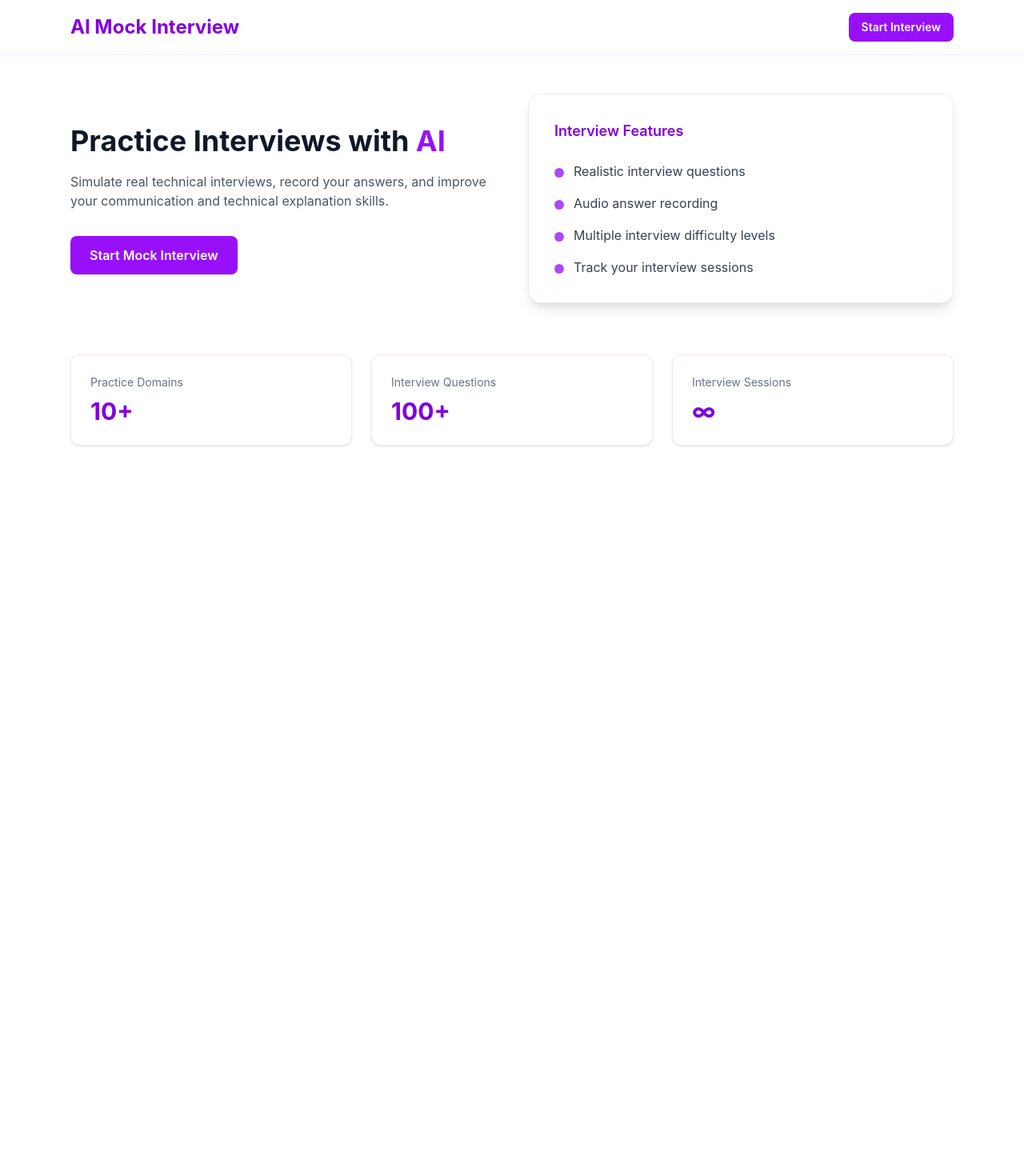
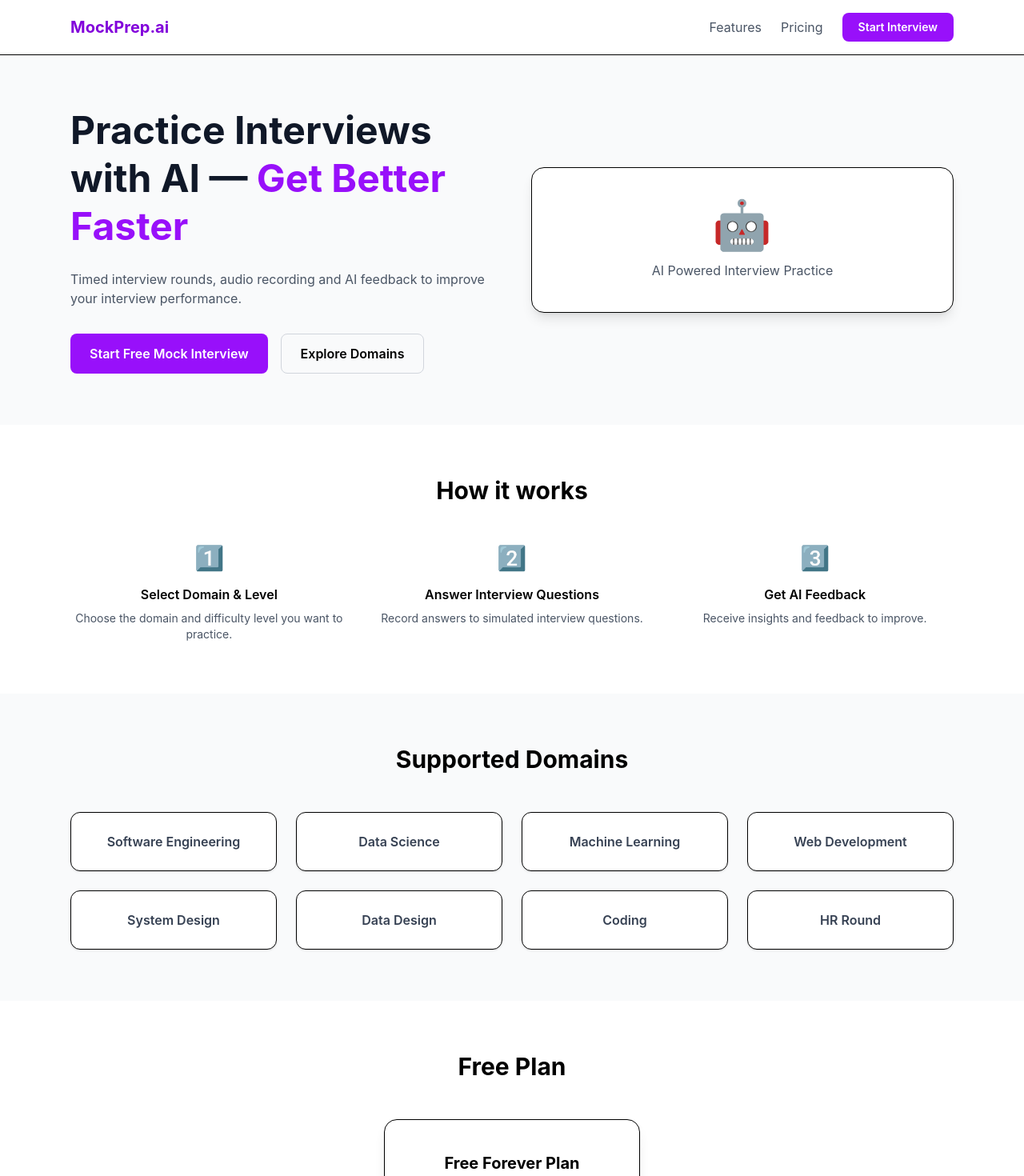
Before and after one commit to MuktiMishra/AI-Mock-Interview-Platform, a React app in the folder frontend/: page / in a window 1280 px wide. Shown: the top 1470 px of the page at 80% size. Before the commit the page ends 800 px from the top, so only its background shows below. Built offline with nearby package versions, Linux system fonts and the light colour scheme; the HTML template or start-up script is replaced by a standard one.

Commit message:
[Mukti] changes in landing page

```diff
--- a/frontend/src/pages/Dashboard.jsx
+++ b/frontend/src/pages/Dashboard.jsx
@@ -1,92 +1,279 @@
+// import { useNavigate } from "react-router";
+
+
+// export default function Dashboard() {
+//   const navigate = useNavigate();
+
+//   return (
+//     <div className="min-h-screen bg-white">
+//       {/* Top Bar */}
+//       <div className="w-full border-b border-purple-100 bg-white">
+//         <div className="max-w-6xl mx-auto flex items-center justify-between py-4 px-6">
+//           <h1 className="text-2xl font-bold text-purple-700">AI Mock Interview</h1>
+//           <button
+//             onClick={() => navigate("/start")}
+//             className="bg-purple-600 hover:bg-purple-700 text-white px-4 py-2 rounded-lg text-sm font-semibold"
+//           >
+//             Start Interview
+//           </button>
+//         </div>
+//       </div>
+
+//       {/* Hero Section */}
+//       <div className="max-w-6xl mx-auto px-6 py-12">
+//         <div className="grid md:grid-cols-2 gap-10 items-center">
+//           <div>
+//             <h2 className="text-4xl font-bold text-gray-900 leading-tight mb-4">
+//               Practice Interviews with
+//               <span className="text-purple-600"> AI</span>
+//             </h2>
+
+//             <p className="text-gray-600 mb-8">
+//               Simulate real technical interviews, record your answers, and
+//               improve your communication and technical explanation skills.
+//             </p>
+
+//             <button
+//               onClick={() => navigate("/start")}
+//               className="bg-purple-600 hover:bg-purple-700 text-white px-6 py-3 rounded-lg font-semibold shadow"
+//             >
+//               Start Mock Interview
+//             </button>
+//           </div>
+
+//           {/* Feature Card */}
+//           <div className="bg-white border border-purple-100 shadow-lg rounded-2xl p-8">
+//             <h3 className="text-lg font-semibold text-purple-700 mb-6">
+//               Interview Features
+//             </h3>
+
+//             <div className="space-y-4 text-gray-700">
+//               <div className="flex items-start gap-3">
+//                 <div className="w-3 h-3 bg-purple-500 rounded-full mt-2" />
+//                 <p>Realistic interview questions</p>
+//               </div>
+
+//               <div className="flex items-start gap-3">
+//                 <div className="w-3 h-3 bg-purple-500 rounded-full mt-2" />
+//                 <p>Audio answer recording</p>
+//               </div>
+
+//               <div className="flex items-start gap-3">
+//                 <div className="w-3 h-3 bg-purple-500 rounded-full mt-2" />
+//                 <p>Multiple interview difficulty levels</p>
+//               </div>
+
+//               <div className="flex items-start gap-3">
+//                 <div className="w-3 h-3 bg-purple-500 rounded-full mt-2" />
+//                 <p>Track your interview sessions</p>
+//               </div>
+//             </div>
+//           </div>
+//         </div>
+
+//         {/* Stats Section */}
+//         <div className="grid md:grid-cols-3 gap-6 mt-16">
+//           <div className="bg-white border border-purple-100 rounded-xl p-6 shadow-sm">
+//             <h4 className="text-sm text-gray-500">Practice Domains</h4>
+//             <p className="text-3xl font-bold text-purple-700 mt-2">10+</p>
+//           </div>
+
+//           <div className="bg-white border border-purple-100 rounded-xl p-6 shadow-sm">
+//             <h4 className="text-sm text-gray-500">Interview Questions</h4>
+//             <p className="text-3xl font-bold text-purple-700 mt-2">100+</p>
+//           </div>
+
+//           <div className="bg-white border border-purple-100 rounded-xl p-6 shadow-sm">
+//             <h4 className="text-sm text-gray-500">Interview Sessions</h4>
+//             <p className="text-3xl font-bold text-purple-700 mt-2">∞</p>
+//           </div>
+//         </div>
+//       </div>
+//     </div>
+//   );
+// }
+
 import { useNavigate } from "react-router";
-
 
 export default function Dashboard() {
   const navigate = useNavigate();
 
+  const domains = [
+    "Software Engineering",
+    "Data Science",
+    "Machine Learning",
+    "Web Development",
+    "System Design",
+    "Data Design",
+    "Coding",
+    "HR Round",
+  ];
+
   return (
-    <div className="min-h-screen bg-white">
-      {/* Top Bar */}
-      <div className="w-full border-b border-purple-100 bg-white">
-        <div className="max-w-6xl mx-auto flex items-center justify-between py-4 px-6">
-          <h1 className="text-2xl font-bold text-purple-700">AI Mock Interview</h1>
+    <div className="min-h-screen bg-gray-50">
+
+      {/* Navbar */}
+      <div className="w-full bg-white border-b">
+        <div className="max-w-6xl mx-auto flex justify-between items-center py-4 px-6">
+          <h1 className="text-xl font-bold text-purple-700">
+            MockPrep.ai
+          </h1>
+
+          <div className="flex gap-6 items-center">
+            <button className="text-gray-600 hover:text-purple-600">
+              Features
+            </button>
+
+            <button className="text-gray-600 hover:text-purple-600">
+              Pricing
+            </button>
+
             <button
               onClick={() => navigate("/start")}
-            className="bg-purple-600 hover:bg-purple-700 text-white px-4 py-2 rounded-lg text-sm font-semibold"
+              className="bg-purple-600 hover:bg-purple-700 text-white px-5 py-2 rounded-lg text-sm font-semibold"
             >
               Start Interview
             </button>
           </div>
         </div>
+      </div>
 
-      {/* Hero Section */}
-      <div className="max-w-6xl mx-auto px-6 py-12">
-        <div className="grid md:grid-cols-2 gap-10 items-center">
+      {/* Hero */}
+      <div className="max-w-6xl mx-auto px-6 py-16 grid md:grid-cols-2 gap-12 items-center">
+
         <div>
-            <h2 className="text-4xl font-bold text-gray-900 leading-tight mb-4">
-              Practice Interviews with
-              <span className="text-purple-600"> AI</span>
+          <h2 className="text-5xl font-bold text-gray-900 leading-tight">
+            Practice Interviews with AI —
+            <span className="text-purple-600"> Get Better Faster</span>
           </h2>
 
-            <p className="text-gray-600 mb-8">
-              Simulate real technical interviews, record your answers, and
-              improve your communication and technical explanation skills.
+          <p className="text-gray-600 mt-6">
+            Timed interview rounds, audio recording and AI feedback
+            to improve your interview performance.
           </p>
 
+          <div className="flex gap-4 mt-8">
             <button
               onClick={() => navigate("/start")}
-              className="bg-purple-600 hover:bg-purple-700 text-white px-6 py-3 rounded-lg font-semibold shadow"
+              className="bg-purple-600 hover:bg-purple-700 text-white px-6 py-3 rounded-lg font-semibold"
             >
-              Start Mock Interview
+              Start Free Mock Interview
+            </button>
+
+            <button className="border border-gray-300 px-6 py-3 rounded-lg font-semibold">
+              Explore Domains
             </button>
           </div>
-
-          {/* Feature Card */}
-          <div className="bg-white border border-purple-100 shadow-lg rounded-2xl p-8">
-            <h3 className="text-lg font-semibold text-purple-700 mb-6">
-              Interview Features
-            </h3>
-
-            <div className="space-y-4 text-gray-700">
-              <div className="flex items-start gap-3">
-                <div className="w-3 h-3 bg-purple-500 rounded-full mt-2" />
-                <p>Realistic interview questions</p>
         </div>
 
-              <div className="flex items-start gap-3">
-                <div className="w-3 h-3 bg-purple-500 rounded-full mt-2" />
-                <p>Audio answer recording</p>
-              </div>
-
-              <div className="flex items-start gap-3">
-                <div className="w-3 h-3 bg-purple-500 rounded-full mt-2" />
-                <p>Multiple interview difficulty levels</p>
-              </div>
-
-              <div className="flex items-start gap-3">
-                <div className="w-3 h-3 bg-purple-500 rounded-full mt-2" />
-                <p>Track your interview sessions</p>
-              </div>
+        {/* Illustration */}
+        <div className="bg-white rounded-2xl shadow-lg border p-10 flex justify-center items-center">
+          <div className="text-center">
+            <div className="text-6xl">🤖</div>
+            <p className="text-gray-600 mt-4">
+              AI Powered Interview Practice
+            </p>
           </div>
         </div>
       </div>
 
-        {/* Stats Section */}
-        <div className="grid md:grid-cols-3 gap-6 mt-16">
-          <div className="bg-white border border-purple-100 rounded-xl p-6 shadow-sm">
-            <h4 className="text-sm text-gray-500">Practice Domains</h4>
-            <p className="text-3xl font-bold text-purple-700 mt-2">10+</p>
+      {/* How it works */}
+      <div className="bg-white py-16">
+        <div className="max-w-6xl mx-auto px-6">
+
+          <h3 className="text-3xl font-bold text-center mb-12">
+            How it works
+          </h3>
+
+          <div className="grid md:grid-cols-3 gap-8">
+
+            <div className="text-center">
+              <div className="text-purple-600 text-3xl mb-4">1️⃣</div>
+              <h4 className="font-semibold mb-2">
+                Select Domain & Level
+              </h4>
+              <p className="text-gray-600 text-sm">
+                Choose the domain and difficulty level you want
+                to practice.
+              </p>
             </div>
 
-          <div className="bg-white border border-purple-100 rounded-xl p-6 shadow-sm">
-            <h4 className="text-sm text-gray-500">Interview Questions</h4>
-            <p className="text-3xl font-bold text-purple-700 mt-2">100+</p>
+            <div className="text-center">
+              <div className="text-purple-600 text-3xl mb-4">2️⃣</div>
+              <h4 className="font-semibold mb-2">
+                Answer Interview Questions
+              </h4>
+              <p className="text-gray-600 text-sm">
+                Record answers to simulated interview questions.
+              </p>
             </div>
 
-          <div className="bg-white border border-purple-100 rounded-xl p-6 shadow-sm">
-            <h4 className="text-sm text-gray-500">Interview Sessions</h4>
-            <p className="text-3xl font-bold text-purple-700 mt-2">∞</p>
+            <div className="text-center">
+              <div className="text-purple-600 text-3xl mb-4">3️⃣</div>
+              <h4 className="font-semibold mb-2">
+                Get AI Feedback
+              </h4>
+              <p className="text-gray-600 text-sm">
+                Receive insights and feedback to improve.
+              </p>
             </div>
+
+          </div>
+        </div>
+      </div>
+
+      {/* Supported Domains */}
+      <div className="max-w-6xl mx-auto px-6 py-16">
+
+        <h3 className="text-3xl font-bold text-center mb-12">
+          Supported Domains
+        </h3>
+
+        <div className="grid grid-cols-2 md:grid-cols-4 gap-6">
+          {domains.map((domain, i) => (
+            <div
+              key={i}
+              className="bg-white border rounded-xl p-6 text-center shadow-sm hover:shadow-md transition"
+            >
+              <p className="font-semibold text-gray-700">
+                {domain}
+              </p>
+            </div>
+          ))}
+        </div>
+
+      </div>
+
+      {/* Pricing */}
+      <div className="bg-white py-16">
+
+        <h3 className="text-3xl font-bold text-center mb-12">
+          Free Plan
+        </h3>
+
+        <div className="flex justify-center">
+
+          <div className="bg-white border rounded-2xl shadow-lg p-10 w-80 text-center">
+
+            <h4 className="text-xl font-bold mb-4">
+              Free Forever Plan
+            </h4>
+
+            <ul className="text-gray-600 space-y-3 mb-8">
+              <li>✓ 3 Interviews / Month</li>
+              <li>✓ Basic Feedback Report</li>
+              <li>✓ Community Access</li>
+            </ul>
+
+            <button
+              onClick={() => navigate("/start")}
+              className="bg-purple-600 hover:bg-purple-700 text-white px-6 py-3 rounded-lg w-full font-semibold"
+            >
+              Start for Free
+            </button>
+
+          </div>
+
         </div>
       </div>
     </div>
```
Also changed, not shown: 7 other files (tests, documents, lock files or other folders). Lines whose indentation alone changed are shown as unchanged.
